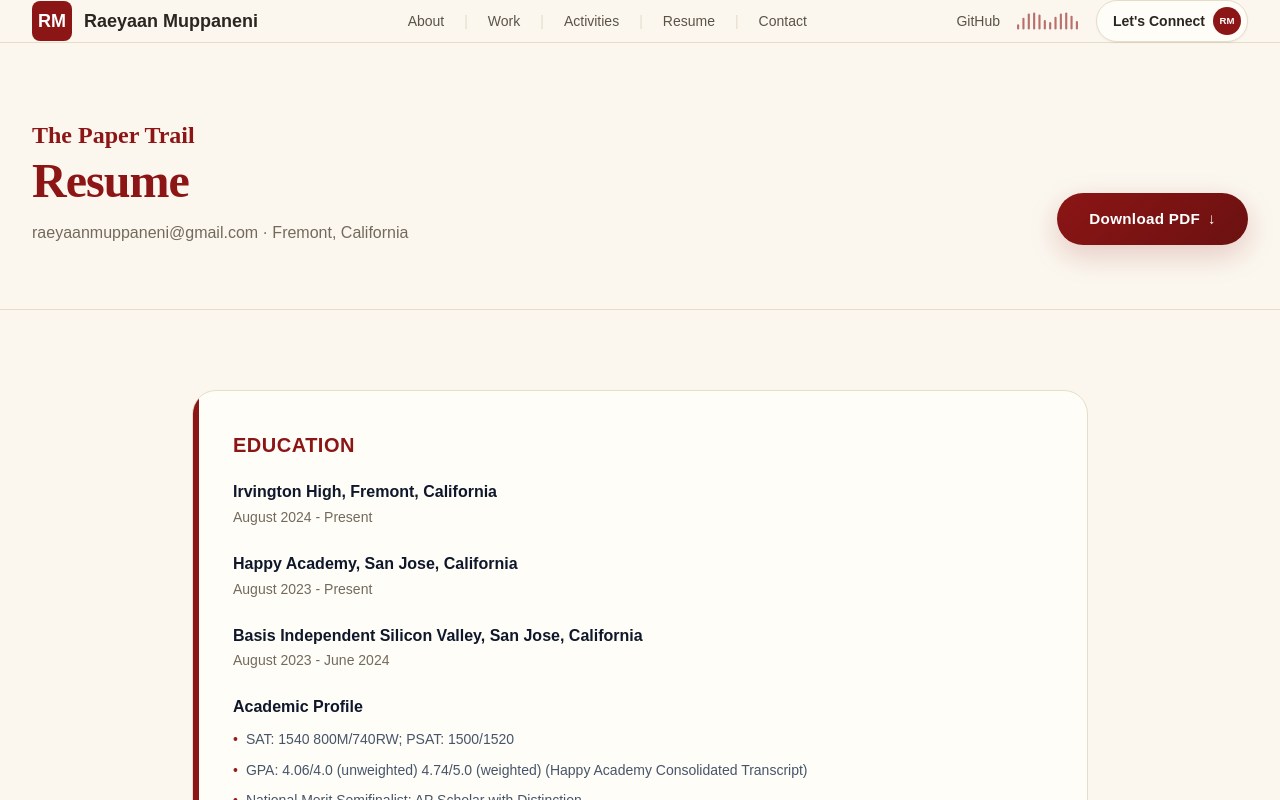
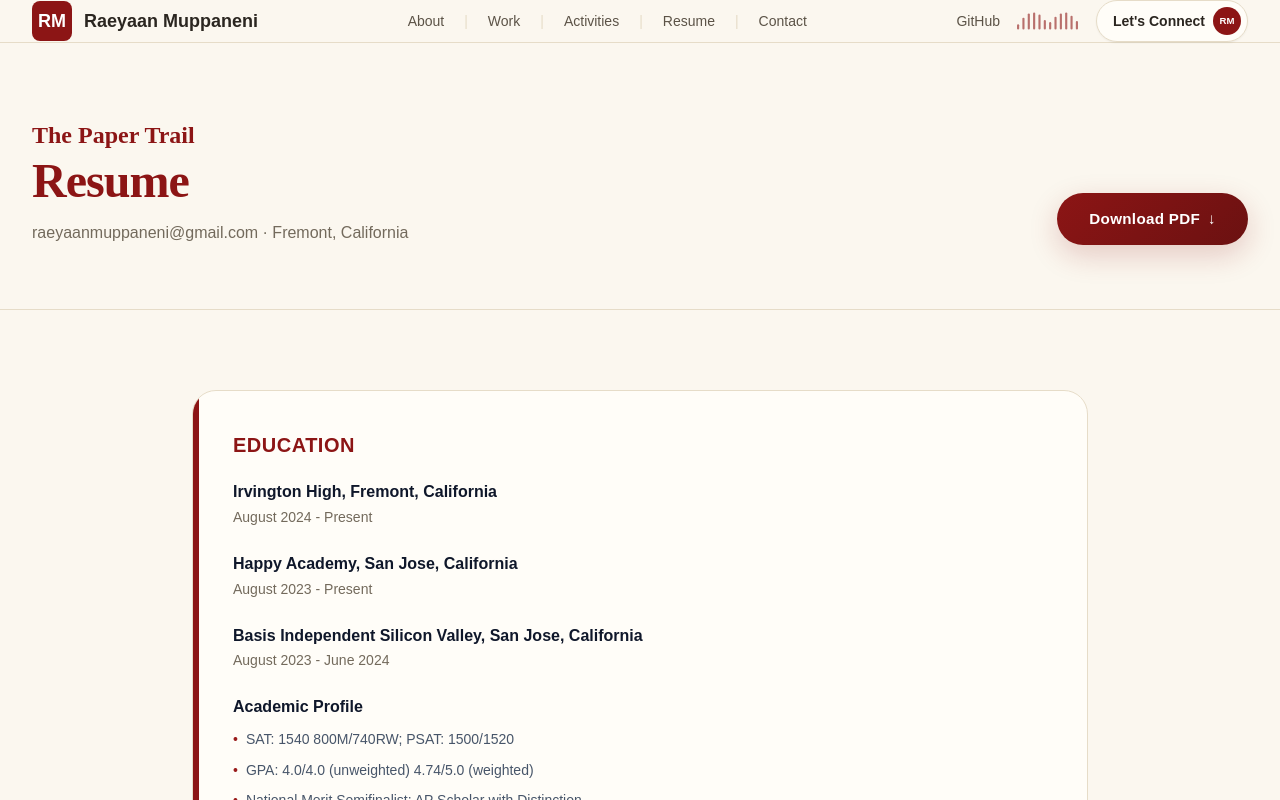
Before and after one commit to raeyaanmuppaneni/raeyaanmuppaneni.github.io, a Next.js app: page /resume in a window 1280 px wide. Shown: the top 800 px of the page. Built offline with nearby package versions, Linux system fonts and the light colour scheme.

Commit message:
Update unweighted GPA and remove consolidated transcript note

```diff
--- a/app/resume/page.jsx
+++ b/app/resume/page.jsx
@@ -25,7 +25,7 @@ const sections = [
         "title": "Academic Profile",
         "bullets": [
           "SAT: 1540 800M/740RW; PSAT: 1500/1520",
-          "GPA: 4.06/4.0 (unweighted) 4.74/5.0 (weighted) (Happy Academy Consolidated Transcript)",
+          "GPA: 4.0/4.0 (unweighted) 4.74/5.0 (weighted)",
           "National Merit Semifinalist; AP Scholar with Distinction"
         ]
       },
```
